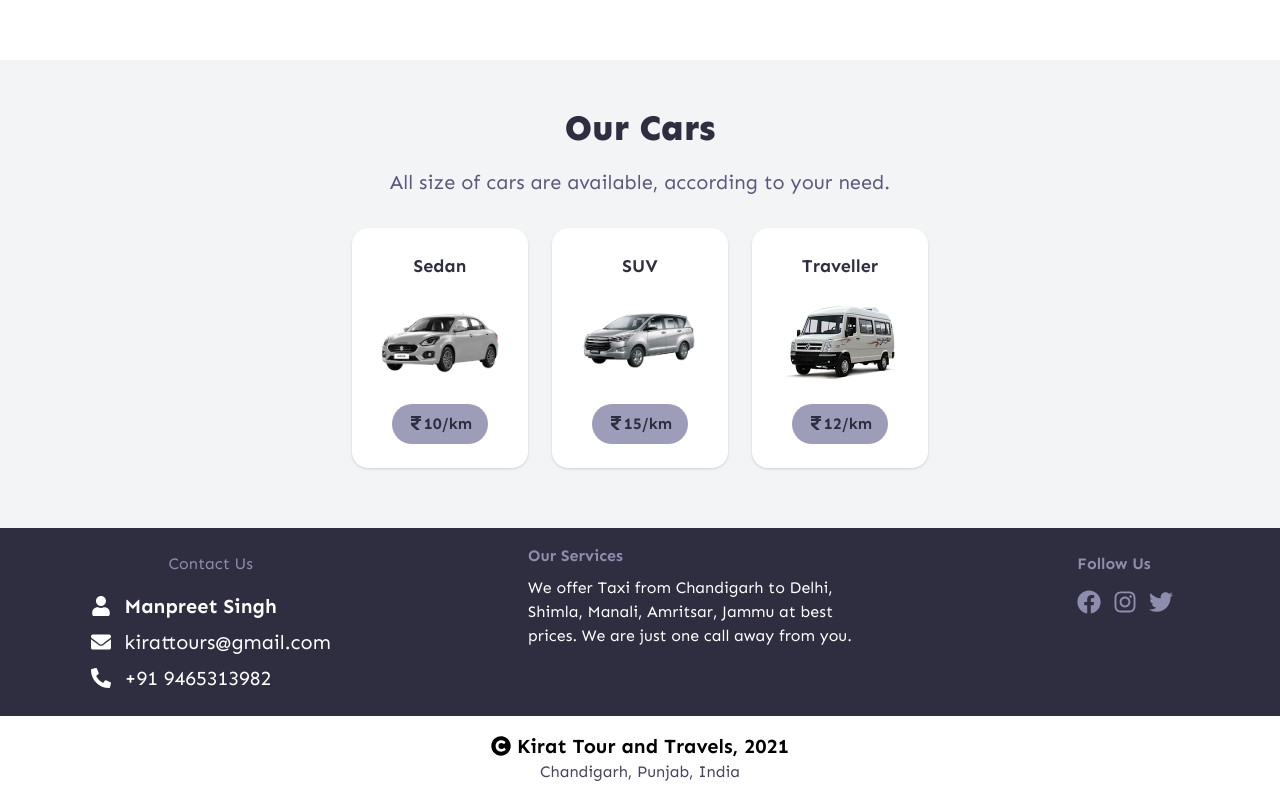
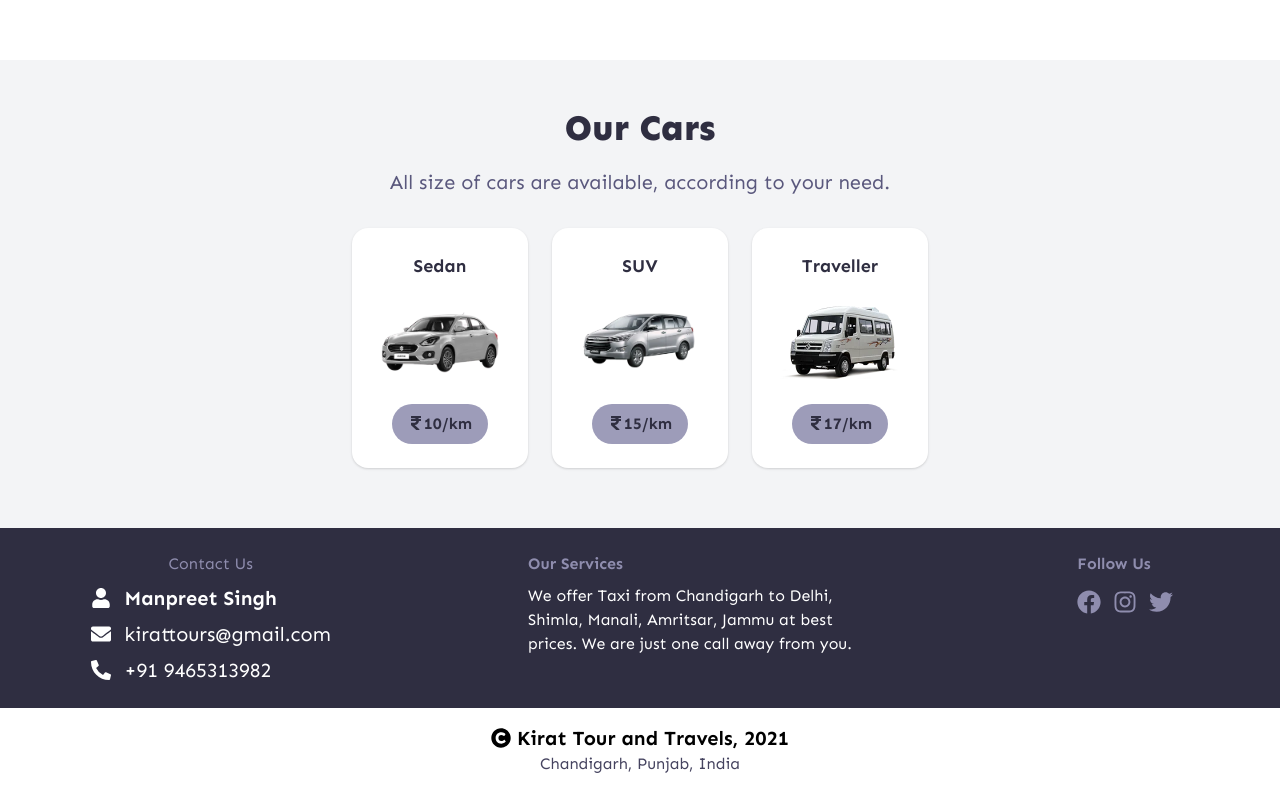
Before and after one commit to parmdhillon/taxibooking, a Next.js app: page / in a window 1280 px wide. Shown: the part 2540-3340 px from the top of the page. Built offline with nearby package versions, Linux system fonts and the light colour scheme.

Commit message:
Fixes Typos

```diff
--- a/src/screens/CarScreen.js
+++ b/src/screens/CarScreen.js
@@ -47,7 +47,7 @@ const CarScreen = () => {
           </picture>
           <span className="py-2 px-4 bg-charade-50 rounded-full text-charade-500 font-bold">
             <FaRupeeSign className="inline -mt-1" />
-            12/km
+            17/km
           </span>
         </div>
       </div>
--- a/src/screens/FooterScreen.js
+++ b/src/screens/FooterScreen.js
@@ -18,7 +18,7 @@ const FooterScreen = () => {
             Contact Us
           </span>
           <div className="inline-block">
-            <span className="text-white font-bold text-xl block my-2">
+            <span className="text-white font-bold text-xl block mb-2">
               <FaUser className="inline -mt-1 mr-2" /> Manpreet Singh
             </span>
             <span className="text-white text-xl block my-2">
@@ -31,7 +31,7 @@ const FooterScreen = () => {
         </div>
 
         <div className="px-6 max-w-full md:max-w-sm text-center md:text-left">
-          <span className="font-bold text-charade-100">Our Services</span>
+          <span className="font-bold text-charade-100 my-2 block">Our Services</span>
           <span className="text-white block my-2">
             We offer Taxi from Chandigarh to Delhi, Shimla, Manali, Amritsar,
             Jammu at best prices. We are just one call away from you.
```
